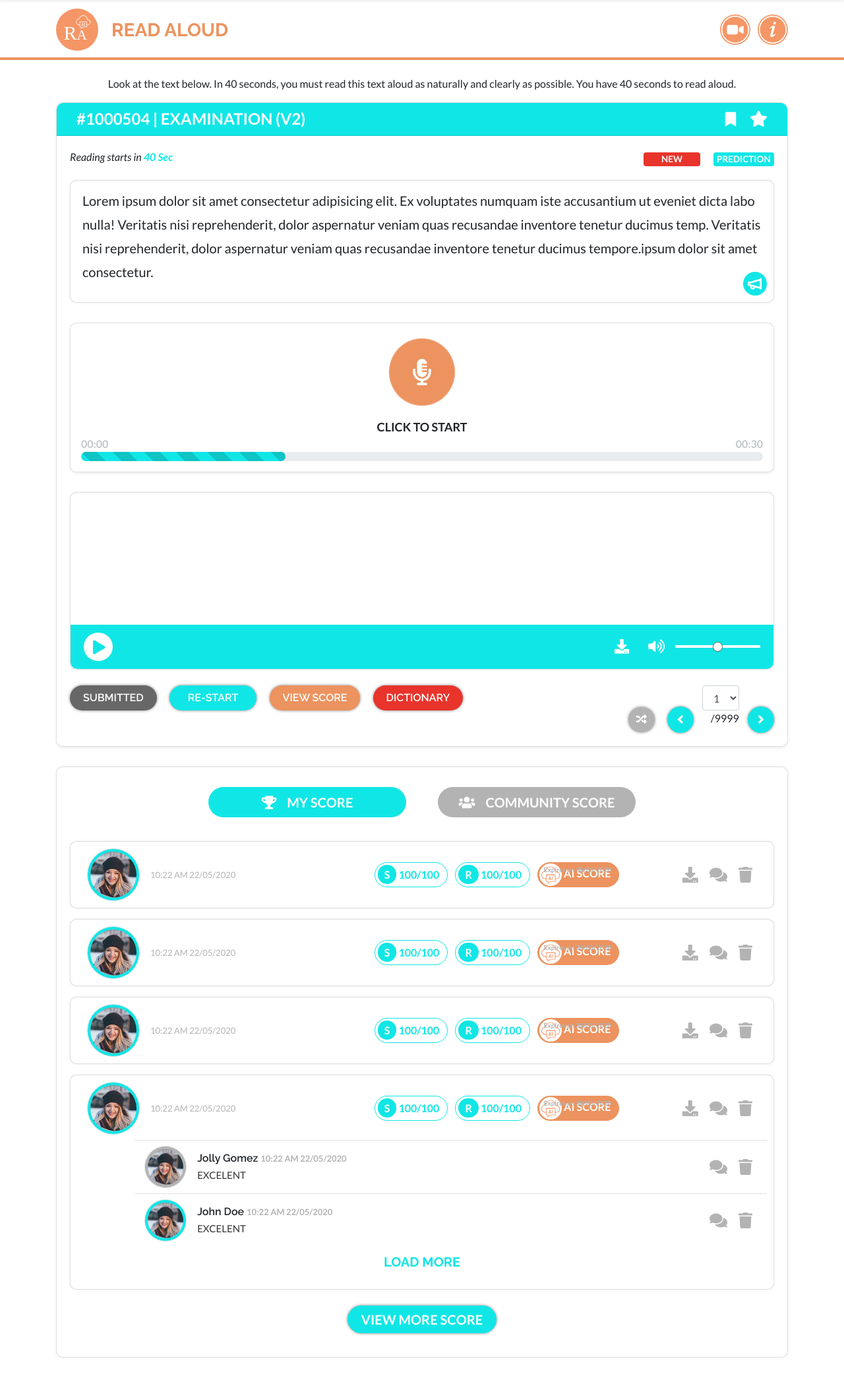
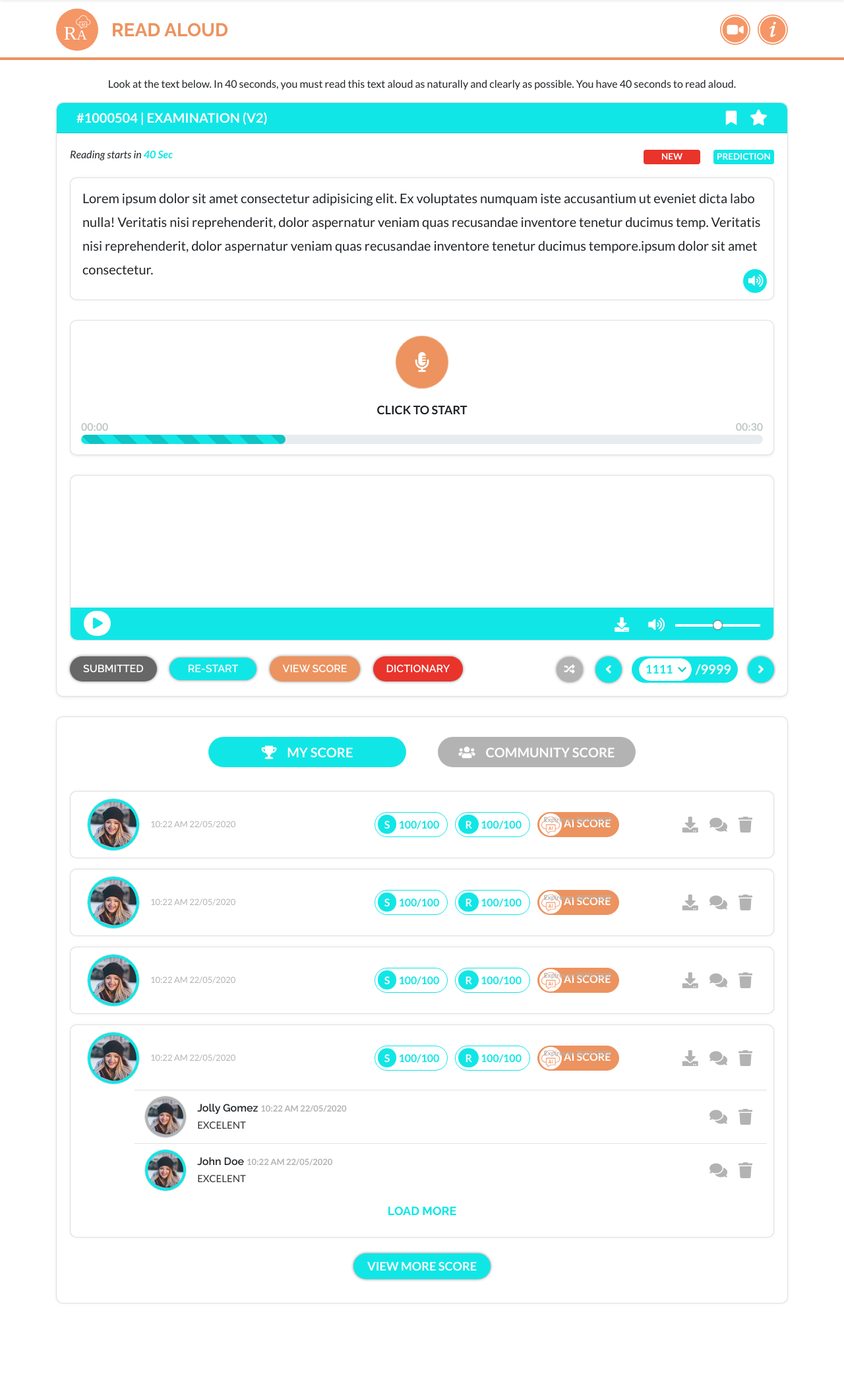
Before and after one commit to PVKotecha/alfa-dashboard, a PHP site: page /practice-test-read-aloud.html in a window 1280 px wide. Shown: the part 77-2175 px from the top of the page at 66% size. After the commit the page ends 2053 px from the top, so only its background shows below. Run offline with PHP 8.4, Linux system fonts and the light colour scheme; a map, chart or similar area stays blank.

Commit message:
[fix] practice test page

```diff
--- a/css/alfa-style.css
+++ b/css/alfa-style.css
@@ -1147,7 +1147,7 @@ p.alfa-test-card-bottom-content{
 }
 .alfa-PT-Examination-card .card-header h2{
     color: #fff;
-    font-size: 24px;
+    font-size: 20px;
     font-weight: 600;
     text-transform: uppercase;
     margin-bottom: 0;
@@ -1192,16 +1192,20 @@ p.alfa-test-card-bottom-content{
     font-size: 20px;
     line-height: 1.8;
 }
-.alfa-PT-E-main-para img{
+.alfa-PT-E-main-para i{
     max-width: 36px;
     position: absolute;
     right: 10px;
     bottom: 10px;
-}
-.alfa-speech-test-card.alfa-PT-E-recording i{
+    background-color: #11e6e6;
+    color: #fff;
+    border-radius: 50%;
+    padding: 8px;
+}
+/* .alfa-speech-test-card.alfa-PT-E-recording i{
     padding: 30px 35px;
     font-size: 40px;
-}
+} */
 .alfa-speech-test-card.alfa-PT-E-recording .alfa-test-card-bottom-content{
     text-transform: uppercase;
     font-size: 18px;
@@ -1235,17 +1239,18 @@ p.alfa-test-card-bottom-content{
     border: 0;
     border-bottom-left-radius: 10px;
     border-bottom-right-radius: 10px;
+    padding: 5px 20px;
 }
 .alfa-PT-E-wave-card .card-footer .btn.btn-info{
     border-radius: 50px;
     background-color: #fff;
     color: #11e6e6;
     border: none;
-    font-size: 21px;
-    transition: .3s;
+    font-size: 17px;
+    transition: .2s;
 }
 .alfa-PT-E-wave-card .card-footer .btn.btn-info:hover{
-    transform: scale(1.25);
+    transform: scale(1.1);
 }
 .alfa-PT-E-wave-card .card-footer .btn.btn-info i{
     padding-left: 2px;
@@ -1310,7 +1315,7 @@ p.alfa-test-card-bottom-content{
 .alfa-PT-E-btns .btn.alfa-PT-E-restart{
     background-color: #11e6e6;
     margin-right: 16px;
-    padding: 7px 28px;
+    padding: 5px 28px;
 }
 .alfa-PT-E-btns .btn.alfa-PT-E-viewscore{
     background-color: #ec935f;
@@ -1334,6 +1339,38 @@ p.alfa-test-card-bottom-content{
 .alfa-PT-E-btn-arrow:focus,
 .alfa-PT-E-btn-arrow:active{
     color: #fff;
+}
+.alfa-PT-E-select{
+    display: inline-block;
+    width: 161px;
+    background-color: #11e5e5;
+    border-radius: 50px;
+    margin: 0 12px;
+    vertical-align: middle;
+}
+.alfa-PT-E-select .form-control{
+    display: inline-block;
+    width: 80px;
+    margin: 3px 6px 3px 0px;
+    padding: 0 10px;
+    border-radius: 50px;
+    height: 34px;
+    font-size: 18px;
+    font-weight: 600;
+    color: #11e6e6;
+    border: 0;
+    background-image: url(../img/icon-down-arrow.svg);
+    background-repeat: no-repeat;
+    background-position: 59px;
+    background-size: 13px;
+    -moz-appearance: none;
+     -webkit-appearance: none;
+     appearance: none;
+}
+.alfa-PT-E-select span{
+    color: #fff;
+    font-weight: 600;
+    font-size: 20px;
 }
 .alfa-PT-E-myscore{
     margin-top: 30px;
@@ -1369,47 +1406,47 @@ p.alfa-test-card-bottom-content{
 .alfa-PT-E-myscore .card-header .nav .nav-link.active{
     background-color: #11e6e6;
 }
-.alfa-PT-E-communityscore-detail-card{
+.alfa-PT-E-score-detail-card{
     padding: 10px 25px;
     margin-top: 16px;
 }
-.alfa-PT-E-communityscore-detail-card .media .img-thumbnail{
+.alfa-PT-E-score-detail-card .media .img-thumbnail{
     max-width: 80px;
     border-radius: 50px;
     background-color: #11e6e6;
 }
-.alfa-PT-E-communityscore-detail-card .media h5{
+.alfa-PT-E-score-detail-card .media h5{
     font-size: 16px;
     font-weight: 600;
     margin-bottom: 3px;
 }
-.alfa-PT-E-communityscore-detail-card .media p{
+.alfa-PT-E-score-detail-card .media p{
     font-size: 13px;
     color: #b3b3b3;
 }
-.alfa-PT-E-communityscore-detail-card .alfa-letter-btn,
-.alfa-PT-E-communityscore-detail-card .alfa-ai-btn,
-.alfa-PT-E-communityscore-detail-card .alfa-icon-btn{
+.alfa-PT-E-score-detail-card .alfa-letter-btn,
+.alfa-PT-E-score-detail-card .alfa-ai-btn,
+.alfa-PT-E-score-detail-card .alfa-icon-btn{
     transition: .3s;
 }
-.alfa-PT-E-communityscore-detail-card .alfa-letter-btn,
-.alfa-PT-E-communityscore-detail-card .alfa-ai-btn{
+.alfa-PT-E-score-detail-card .alfa-letter-btn,
+.alfa-PT-E-score-detail-card .alfa-ai-btn{
     border-radius: 50px;
     border: 1px solid #11e6e6;
     color: #11e6e6;
     padding-left: 4px;
     font-weight: 600;
 }
-.alfa-PT-E-communityscore-detail-card .alfa-letter-btn{
+.alfa-PT-E-score-detail-card .alfa-letter-btn{
     margin-right: 8px;
 }
-.alfa-PT-E-communityscore-detail-card .alfa-letter-btn span{
+.alfa-PT-E-score-detail-card .alfa-letter-btn span{
     border-radius: 50px;
     background-color: #11e6e6;
     color: #fff;
     padding: 5px 10px;
 }
-.alfa-PT-E-communityscore-detail-card .alfa-ai-btn{
+.alfa-PT-E-score-detail-card .alfa-ai-btn{
     border: 1px solid #ec935f;
     background-color: #ec935f;
     color: #fff;
@@ -1419,12 +1456,12 @@ p.alfa-test-card-bottom-content{
     font-weight: 600;
     position: relative;
 }
-.alfa-PT-E-communityscore-detail-card .alfa-ai-btn img{
+.alfa-PT-E-score-detail-card .alfa-ai-btn img{
     max-width: 80px;
     width: 34px;
     padding: 0;
 }
-.alfa-PT-E-communityscore-detail-card .alfa-ai-btn span{
+.alfa-PT-E-score-detail-card .alfa-ai-btn span{
     width: 120px;
     position: absolute;
     color: #b3b3b3;
@@ -1432,43 +1469,43 @@ p.alfa-test-card-bottom-content{
     left: 0;
     margin-top: 2px;
 }
-.alfa-PT-E-communityscore-detail-card .alfa-icon-btn{
+.alfa-PT-E-score-detail-card .alfa-icon-btn{
     color: #b3b3b3;
     font-size: 24px;
     padding: 6px;
 }
-.alfa-PT-E-communityscore-detail-card .alfa-letter-btn:hover,
-.alfa-PT-E-communityscore-detail-card .alfa-ai-btn:hover,
-.alfa-PT-E-communityscore-detail-card .alfa-letter-btn:focus,
-.alfa-PT-E-communityscore-detail-card .alfa-ai-btn:focus{
+.alfa-PT-E-score-detail-card .alfa-letter-btn:hover,
+.alfa-PT-E-score-detail-card .alfa-ai-btn:hover,
+.alfa-PT-E-score-detail-card .alfa-letter-btn:focus,
+.alfa-PT-E-score-detail-card .alfa-ai-btn:focus{
     transform: scale(1.13);
 }
-.alfa-PT-E-communityscore-detail-card .alfa-icon-btn:hover,
-.alfa-PT-E-communityscore-detail-card .alfa-icon-btn:focus{
+.alfa-PT-E-score-detail-card .alfa-icon-btn:hover,
+.alfa-PT-E-score-detail-card .alfa-icon-btn:focus{
     transform: scale(1.4);
 }
-.alfa-PT-E-communityscore-comment{
+.alfa-PT-E-score-comment{
     border-top: 1px solid #e2e2e2;
     margin-top: 8px;
     padding-top: 8px;
 }
-.alfa-PT-E-communityscore-detail-card .alfa-PT-E-communityscore-comment .media .img-thumbnail {
+.alfa-PT-E-score-detail-card .alfa-PT-E-score-comment .media .img-thumbnail {
     max-width: 64px;
     background-color: #b3b3b3;
 }
-.alfa-PT-E-communityscore-detail-card .alfa-PT-E-communityscore-comment .media h5 span{
+.alfa-PT-E-score-detail-card .alfa-PT-E-score-comment .media h5 span{
     font-size: 13px;
     color: #b3b3b3;
     font-family: 'Lato', sans-serif;
 }
-.alfa-PT-E-communityscore-detail-card .alfa-PT-E-communityscore-comment .media p{
+.alfa-PT-E-score-detail-card .alfa-PT-E-score-comment .media p{
     font-size: 15px;
     color: #333;
     margin-top: 5px;
     margin-bottom: 0;
 }
-.alfa-PT-E-communityscore-detail-card .alfa-load-more-btn{
-    font-size: 20px;
+.alfa-PT-E-score-detail-card .alfa-load-more-btn{
+    font-size: 18px;
     font-weight: 700;
     font-family: 'Raleway', sans-serif;
     color: #11e6e6;
@@ -1476,14 +1513,14 @@ p.alfa-test-card-bottom-content{
     margin-top: 20px;
     transition: .3s;
 }
-.alfa-PT-E-communityscore-detail-card .alfa-load-more-btn:hover,
-.alfa-PT-E-communityscore-detail-card .alfa-load-more-btn:focus{
+.alfa-PT-E-score-detail-card .alfa-load-more-btn:hover,
+.alfa-PT-E-score-detail-card .alfa-load-more-btn:focus{
     text-decoration: none;
     color: #0ca1a1;
 }
 .alfa-view-more-score-btn{
     text-transform: uppercase;
-    font-size: 20px;
+    font-size: 18px;
     background-color: #11e6e6;
     color: #fff;
     border-radius: 50px;
--- a/practice-test-read-aloud.html
+++ b/practice-test-read-aloud.html
@@ -238,7 +238,7 @@
                                     dolor aspernatur veniam quas recusandae inventore tenetur ducimus temp. Veritatis nisi reprehenderit,
                                     dolor aspernatur veniam quas recusandae inventore tenetur ducimus tempore.ipsum dolor sit amet consectetur.
                                 </p>
-                                <a href="javascript:void(0)"><img src="img/louder.svg" alt="louder"> </a>
+                                <a href="javascript:void(0)"><i class="fa fa-volume-up"></i> </a>
                             </div>
                             <!-- progress bar-->
                             <div class="card alfa-speech-test-card alfa-PT-E-recording pt-4">
@@ -286,15 +286,17 @@
                                     <button class="btn alfa-PT-E-btn-arrow">
                                         <i class="fa fa-angle-left"></i>
                                     </button>
-                                    <div class="form-group">
-                                        <select class="form-control" id="exampleFormControlSelect1">
-                                          <option>1</option>
-                                          <option>2</option>
-                                          <option>3</option>
-                                          <option>4</option>
-                                          <option>5</option>
-                                        </select>/9999
-                                      </div>
+                                    <div class="alfa-PT-E-select">
+                                        <div class="form-group">
+                                            <select class="form-control" id="exampleFormControlSelect1">
+                                              <option>1111</option>
+                                              <option>222</option>
+                                              <option>33</option>
+                                              <option>4</option>
+                                              <option>5</option>
+                                            </select><span>/9999</span>
+                                        </div>
+                                    </div>
                                     <button class="btn alfa-PT-E-btn-arrow">
                                         <i class="fa fa-angle-right"></i>
                                     </button>
@@ -313,7 +315,7 @@
                                   </a>
                                 </li>
                                 <li class="nav-item" role="presentation">
-                                  <a class="nav-link" id="pills-communityscore-tab" data-toggle="pill" href="#pills-communityscore" role="tab" aria-controls="pills-communityscore" aria-selected="false">
+                                  <a class="nav-link" id="pills-score-tab" data-toggle="pill" href="#pills-score" role="tab" aria-controls="pills-score" aria-selected="false">
                                     <i class="fa fa-users mr-3"></i>Community Score
                                   </a>
                                 </li>
@@ -323,7 +325,7 @@
                             <div class="tab-content" id="pills-tabContent">
                                 <!-- my score tab-->
                                 <div class="tab-pane fade show active" id="pills-myscore" role="tabpanel" aria-labelledby="pills-myscore-tab">
-                                    <div class="card alfa-PT-E-communityscore-detail-card">
+                                    <div class="card alfa-PT-E-score-detail-card">
                                         <div class="row">
                                             <div class="col-lg-5">
                                                 <div class="media">
@@ -358,7 +360,7 @@
                                             </div>
                                         </div>
                                     </div>
-                                    <div class="card alfa-PT-E-communityscore-detail-card">
+                                    <div class="card alfa-PT-E-score-detail-card">
                                         <div class="row">
                                             <div class="col-lg-5">
                                                 <div class="media">
@@ -393,7 +395,7 @@
                                             </div>
                                         </div>
                                     </div>
-                                    <div class="card alfa-PT-E-communityscore-detail-card">
+                                    <div class="card alfa-PT-E-score-detail-card">
                                         <div class="row">
                                             <div class="col-lg-5">
                                                 <div class="media">
@@ -428,7 +430,7 @@
                                             </div>
                                         </div>
                                     </div>
-                                    <div class="card alfa-PT-E-communityscore-detail-card">
+                                    <div class="card alfa-PT-E-score-detail-card">
                                         <div class="row">
                                             <div class="col-lg-5">
                                                 <div class="media">
@@ -466,7 +468,7 @@
                                         <!-- my score Comment-->
                                         <div class="row">
                                             <div class="col-lg-11 offset-lg-1">
-                                                <div class="row alfa-PT-E-communityscore-comment">
+                                                <div class="row alfa-PT-E-score-comment">
                                                     <div class="col-lg-10">
                                                         <div class="media">
                                                             <img src="img/user.jpg" class="align-self-center img-thumbnail mr-3" alt="user">
@@ -489,7 +491,7 @@
                                         </div>
                                         <div class="row">
                                             <div class="col-lg-11 offset-lg-1">
-                                                <div class="row alfa-PT-E-communityscore-comment">
+                                                <div class="row alfa-PT-E-score-comment">
                                                     <div class="col-lg-10">
                                                         <div class="media">
                                                             <img src="img/user.jpg" class="align-self-center img-thumbnail mr-3 alfa-bg-blue-light" alt="user">
@@ -527,9 +529,9 @@
                                 </div>
                                 <!-- my score tab end-->
                                 <!-- community score tab-->
-                                <div class="tab-pane fade" id="pills-communityscore" role="tabpanel" aria-labelledby="pills-communityscore-tab">
+                                <div class="tab-pane fade" id="pills-score" role="tabpanel" aria-labelledby="pills-score-tab">
                                     <!-- community score-->
-                                    <div class="card alfa-PT-E-communityscore-detail-card">
+                                    <div class="card alfa-PT-E-score-detail-card alfa-community">
                                         <div class="row">
                                             <div class="col-lg-5">
                                                 <div class="media">
@@ -561,7 +563,7 @@
                                             </div>
                                         </div>
                                     </div>
-                                    <div class="card alfa-PT-E-communityscore-detail-card">
+                                    <div class="card alfa-PT-E-score-detail-card alfa-community">
                                         <div class="row">
                                             <div class="col-lg-5">
                                                 <div class="media">
@@ -593,7 +595,7 @@
                                             </div>
                                         </div>
                                     </div>
-                                    <div class="card alfa-PT-E-communityscore-detail-card">
+                                    <div class="card alfa-PT-E-score-detail-card alfa-community">
                                         <div class="row">
                                             <div class="col-lg-5">
                                                 <div class="media">
@@ -625,7 +627,7 @@
                                             </div>
                                         </div>
                                     </div>
-                                    <div class="card alfa-PT-E-communityscore-detail-card">
+                                    <div class="card alfa-PT-E-score-detail-card alfa-community">
                                         <div class="row">
                                             <div class="col-lg-5">
                                                 <div class="media">
@@ -660,7 +662,7 @@
                                         <!-- community score Comment-->
                                         <div class="row">
                                             <div class="col-lg-11 offset-lg-1">
-                                                <div class="row alfa-PT-E-communityscore-comment">
+                                                <div class="row alfa-PT-E-score-comment">
                                                     <div class="col-lg-10">
                                                         <div class="media">
                                                             <img src="img/user.jpg" class="align-self-center img-thumbnail mr-3" alt="user">
@@ -680,7 +682,7 @@
                                         </div>
                                         <div class="row">
                                             <div class="col-lg-11 offset-lg-1">
-                                                <div class="row alfa-PT-E-communityscore-comment border-0">
+                                                <div class="row alfa-PT-E-score-comment border-0">
                                                     <div class="col-lg-10">
                                                         <div class="media">
                                                             <img src="img/user.jpg" class="align-self-center img-thumbnail mr-3" alt="user">
@@ -700,7 +702,7 @@
                                         </div>
                                         <div class="row">
                                             <div class="col-lg-11 offset-lg-1">
-                                                <div class="row alfa-PT-E-communityscore-comment border-0">
+                                                <div class="row alfa-PT-E-score-comment border-0">
                                                     <div class="col-lg-10">
                                                         <div class="media">
                                                             <img src="img/user.jpg" class="align-self-center img-thumbnail mr-3" alt="user">
@@ -720,7 +722,7 @@
                                         </div>
                                         <div class="row">
                                             <div class="col-lg-11 offset-lg-1">
-                                                <div class="row alfa-PT-E-communityscore-comment border-0">
+                                                <div class="row alfa-PT-E-score-comment border-0">
                                                     <div class="col-lg-10">
                                                         <div class="media">
                                                             <img src="img/user.jpg" class="align-self-center img-thumbnail mr-3" alt="user">
```
Also changed, not shown: other parts of css/alfa-style.css (+47 -0 lines), img/icon-down-arrow.svg (added).
